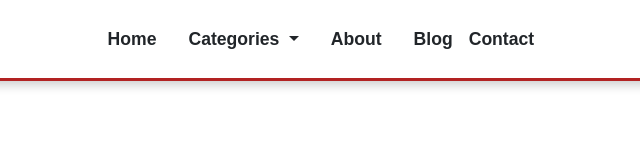
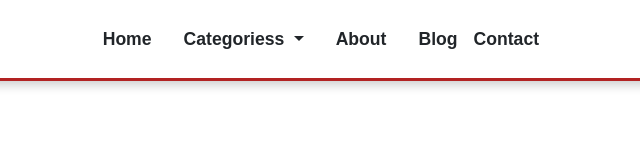
Before and after one commit to EmmanuelAyo2233/wisdomIconnect-Frontend, a plain HTML site: page agriculture.html in a window 1280 px wide. Shown: the full height of the page, 315-955 px from the left. Drawn offline with nearby package versions, Linux system fonts and the light colour scheme.

Commit message:
git add .

```diff
--- a/agriculture.html
+++ b/agriculture.html
@@ -23,7 +23,7 @@
                     </li>
                     <li class="nav-item dropdown me-3">
                         <a class="nav-link dropdown-toggle text-dark" href="#" id="navbarDropdown" role="button">
-                            Categories
+                            Categoriess
                         </a>
                         <ul class="dropdown-menu" aria-labelledby="navbarDropdown">
                             <li><a class="dropdown-item" href="history.html">History</a></li>
```
